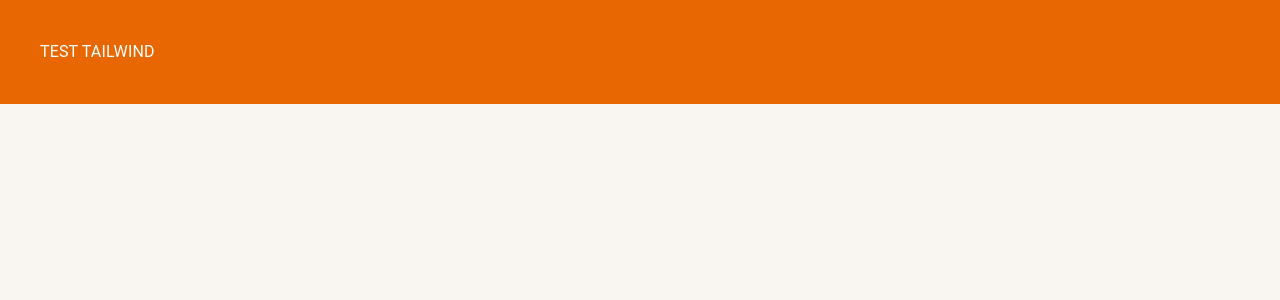
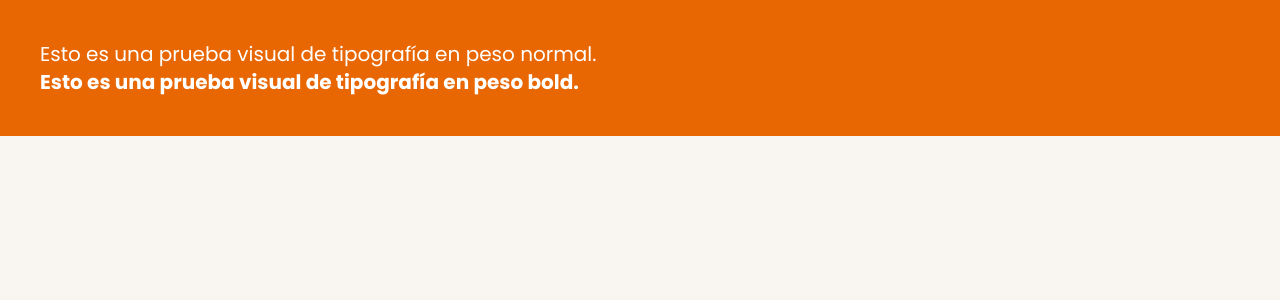
Before and after one commit to MarielDtt/Dinexa, a Next.js app: page / in a window 1280 px wide. Shown: the top 300 px of the page. Built offline with nearby package versions, Linux system fonts and the light colour scheme; what @mui/material-nextjs would draw is missing.

Commit message:
feat: integrate Poppins globally with Tailwind and MUI

```diff
--- a/app/layout.tsx
+++ b/app/layout.tsx
@@ -1,8 +1,14 @@
 import type { Metadata } from "next";
 import "./globals.css";
 import ThemeRegistry from "@/theme/ThemeRegistry";
+import { Poppins } from 'next/font/google';
 
 
+const poppins = Poppins({
+  subsets: ["latin"],
+  weight: ["400", "600", "700"],
+  variable: "--font-poppins",
+});
 
 export const metadata: Metadata = {
   title: "Create Next App",
@@ -17,7 +23,7 @@ export default function RootLayout({
   return (
     <html lang="es">
 
-      <body className="antialiased">
+      <body className={`antialiased ${poppins.variable} font-sans`}>
         <div className="min-h-screen bg-background-default text-text-primary">
           <ThemeRegistry>{children}</ThemeRegistry>
         </div>
--- a/app/page.tsx
+++ b/app/page.tsx
@@ -1,7 +1,13 @@
 export default function Home() {
   return (
     <div className="bg-accent-hover text-white p-10">
-      TEST TAILWIND
+      <p className="text-xl font-normal">
+        Esto es una prueba visual de tipografía en peso normal.
+      </p>
+
+      <p className="text-xl font-bold">
+        Esto es una prueba visual de tipografía en peso bold.
+      </p>
     </div>
   );
 }
--- a/tailwind.config.ts
+++ b/tailwind.config.ts
@@ -21,6 +21,10 @@ const config: Config = {
                 "accent-hover": "#E86703",
             }
         },
+
+        fontFamily: {
+            sans: ["var(--font-poppins)", "system-ui", "sans-serif"],
+        },
     },
     plugins: [],
 };
--- a/theme/theme.ts
+++ b/theme/theme.ts
@@ -14,7 +14,9 @@ const theme = createTheme({
         },
         error: { main: "#C62828" },
     },
-
+    typography: {
+        fontFamily: "var(--font-poppins), system-ui, sans-serif",
+    },
 });
 
 export default theme;
```
Lines whose indentation alone changed are shown as unchanged.
